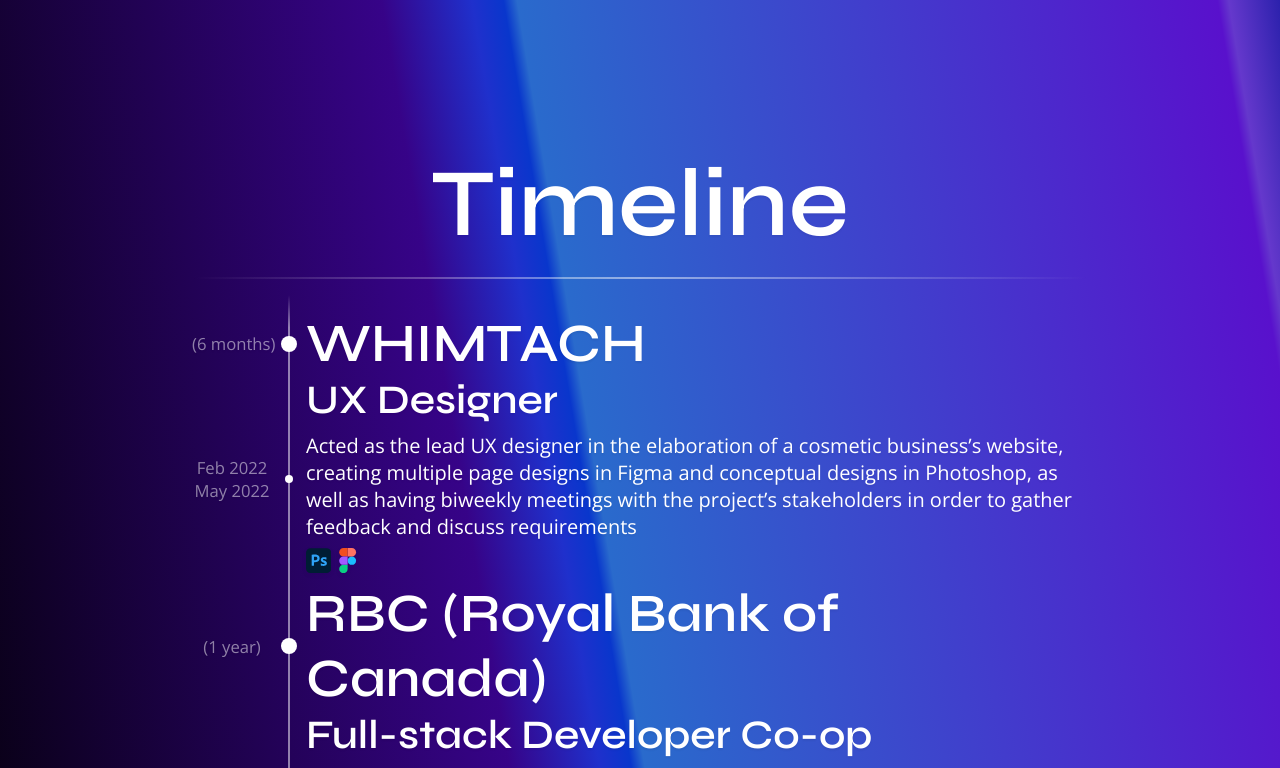
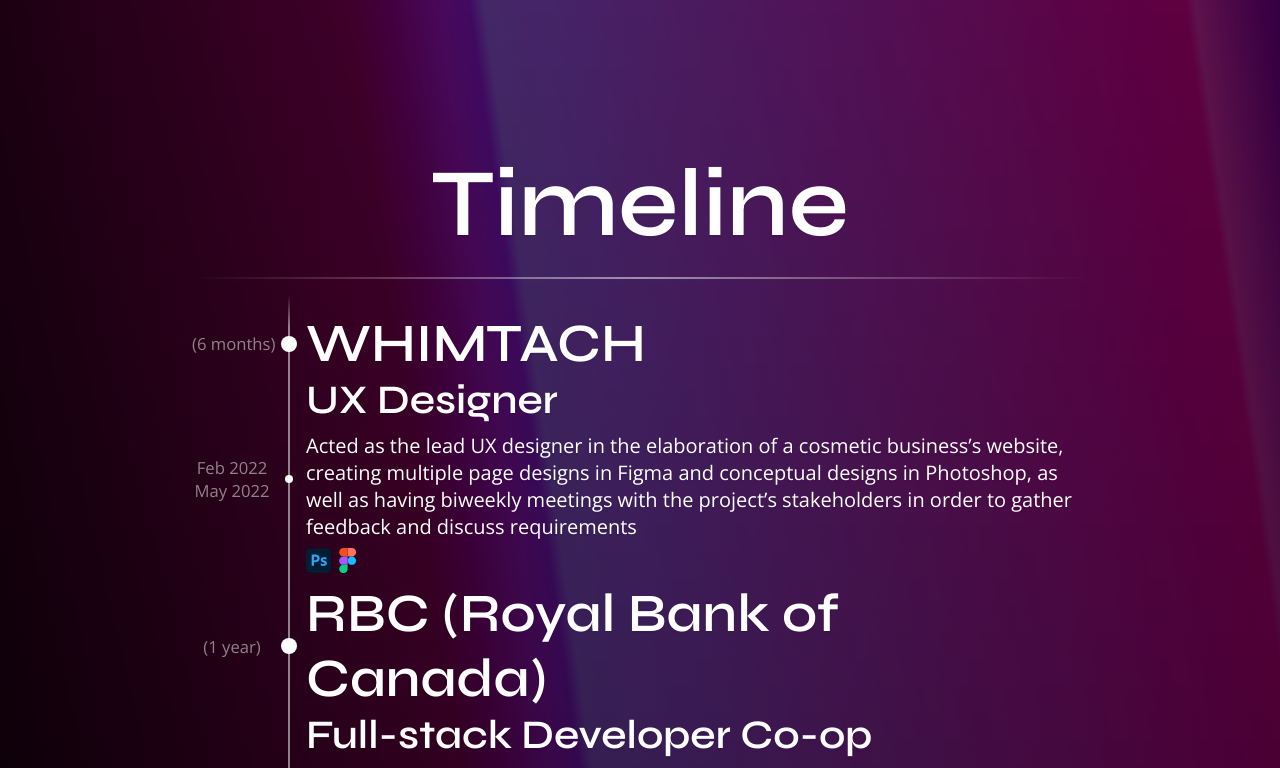
Before and after one commit to Gatinoko/Portfolio, a Next.js app: page / in a window 1280 px wide. Shown: the part 2000-2768 px from the top of the page. Built offline with nearby package versions, Linux system fonts and the light colour scheme.

Commit message:
feat(stylesheets): Finalized theme implementation

```diff
--- a/components/banner-art/banner-art.scss
+++ b/components/banner-art/banner-art.scss
@@ -4,20 +4,24 @@
 		top: 0;
 		left: 0;
 		z-index: -1;
-
 		width: 100%;
 		height: 100%;
-
 		background-color: transparent;
+		opacity: 75%;
 	}
 
 	.gradient {
 		width: 100%;
 		height: 100%;
-
 		background: var(--GRADIENT);
-
-		opacity: 80%;
-		transform: scaleY(6);
+		mask-image: linear-gradient(
+			0deg,
+			rgba(255, 255, 255, 0) 0%,
+			rgba(0, 0, 0, 0.4) 15%,
+			rgba(0, 0, 0, 1) 75%,
+			rgba(0, 0, 0, 0) 100%
+		);
+		filter: hue-rotate(45deg);
+		transform: scaleY(7);
 	}
 }
--- a/components/button/button.scss
+++ b/components/button/button.scss
@@ -77,6 +77,7 @@
 		&:active {
 			@include base-border-color;
 			background-color: var(--BG-ACTIVE);
+			color: var(--TEXT-ACTIVE);
 		}
 	}
 
@@ -85,11 +86,12 @@
 	*/
 	@media (hover: hover) {
 		&:hover {
+			background-color: var(--BG-HOVER);
 			color: var(--TEXT-HOVER);
-			background-color: var(--BG-HOVER);
 		}
 	}
 	&:active {
+		color: var(--TEXT-ACTIVE);
 		background-color: var(--BG-ACTIVE);
 	}
 	&:disabled {
--- a/components/navigation/mobile-navigation-list/mobile-button/mobile-button.scss
+++ b/components/navigation/mobile-navigation-list/mobile-button/mobile-button.scss
@@ -54,7 +54,7 @@
 		&:hover {
 			& {
 				border-top: 1px solid var(--BORDER-PRIMARY);
-				border-bottom: 1px solid var(--BORDER-SECONDARYb);
+				border-bottom: 1px solid var(--BORDER-SECONDARY);
 				border-left: 0;
 				border-right: 0;
 				background-color: var(--BG-HOVER);
--- a/components/navigation/mobile-navigation-list/mobile-navigation-list.scss
+++ b/components/navigation/mobile-navigation-list/mobile-navigation-list.scss
@@ -9,7 +9,7 @@
 		margin: 0;
 		padding: 0;
 		transition: top 150ms;
-		border-bottom: 1px solid $WHITE-15;
+		border-bottom: 1px solid var(--BORDER-SECONDARY);
 	}
 
 	&::before {
--- a/components/work-timeline/timeline-item/timeline-item.scss
+++ b/components/work-timeline/timeline-item/timeline-item.scss
@@ -21,7 +21,7 @@
 			width: 5rem;
 			letter-spacing: normal;
 			text-align: center;
-			font-weight: $WEIGHT-LIGHT;
+			font-weight: $WEIGHT-REGULAR;
 			color: var(--FG-PRIMARY-SHADE);
 		}
 
--- a/components/work-timeline/timeline-subitem/timeline-subitem.scss
+++ b/components/work-timeline/timeline-subitem/timeline-subitem.scss
@@ -16,7 +16,7 @@
 	.date {
 		@include interface-xs;
 		width: 5rem;
-		font-weight: $WEIGHT-LIGHT;
+		font-weight: $WEIGHT-REGULAR;
 		letter-spacing: normal;
 		text-align: center;
 		color: var(--FG-PRIMARY-SHADE);
--- a/styles/modules/color/_themes.scss
+++ b/styles/modules/color/_themes.scss
@@ -2,7 +2,7 @@
 
 .dark-theme {
 	// Color variables
-	--BG-PRIMARY: #{$BLACK1-0D0D0D};
+	--BG-PRIMARY: #{$BLACK1-181818};
 	--BG-SECONDARY: black;
 	--BG-SECONDARY-SHADE: #{$BLACK-50};
 	--FG-PRIMARY: white;
@@ -25,23 +25,23 @@
 
 .light-theme {
 	// Color variables
-	--BG-PRIMARY: #{$WHITE1-F0F0F0};
-	--BG-SECONDARY: white;
-	--BG-SECONDARY-SHADE: #{$WHITE-50};
+	--BG-PRIMARY: #{$WHITE1-EEEEEE};
+	--BG-SECONDARY: #ffffff;
+	--BG-SECONDARY-SHADE: rgba(210, 181, 254, 0.705);
 	--FG-PRIMARY: black;
 	--FG-PRIMARY-SHADE: #{$BLACK-50};
 	--BORDER-PRIMARY: #{$BLACK-5};
 	--BORDER-SECONDARY: #{$BLACK-15};
-	--GRADIENT: #{$GRADIENT2};
+	--GRADIENT: #{$GRADIENT1};
 
 	// Component variables
 	--TEXT-ACTIVE: black;
 	--TEXT-HOVER: black;
 	--TEXT-DEFAULT: #{$BLACK-45};
-	--TEXT-DISABLED: #{$BLACK-35};
-	--BG-ACTIVE: #{$BLACK-25};
-	--BG-HOVER: #{$BLACK-15};
-	--BG-DEFAULT: #{$BLACK-5};
-	--BG-DISABLED: #{$BLACK-15};
+	--TEXT-DISABLED: #{$WHITE-35};
+	--BG-ACTIVE: #{$BLACK-15};
+	--BG-HOVER: #{$BLACK-5};
+	--BG-DEFAULT: #{$WHITE-5};
+	--BG-DISABLED: #{$WHITE-15};
 	--ICON-DISABLED: #{$BLACK-25};
 }
--- a/styles/modules/color/_variables.scss
+++ b/styles/modules/color/_variables.scss
@@ -13,8 +13,8 @@ $BLACK-45: #00000073;
 $BLACK-50: #00000080;
 
 // Colors
-$BLACK1-0D0D0D: #0d0d0d;
-$WHITE1-F0F0F0: #f0f0f0;
+$BLACK1-181818: #181818;
+$WHITE1-EEEEEE: #eeeeee;
 
 // Gradients
 $GRADIENT1: linear-gradient(
```
